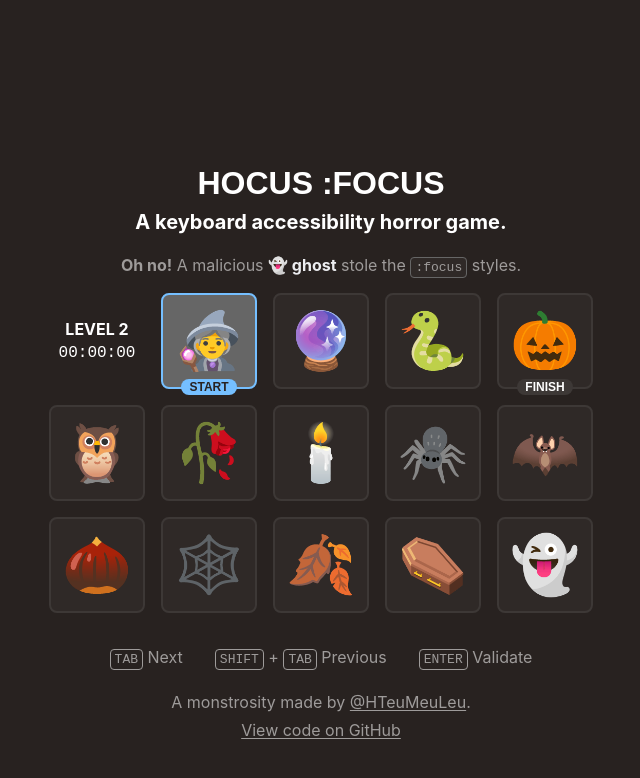
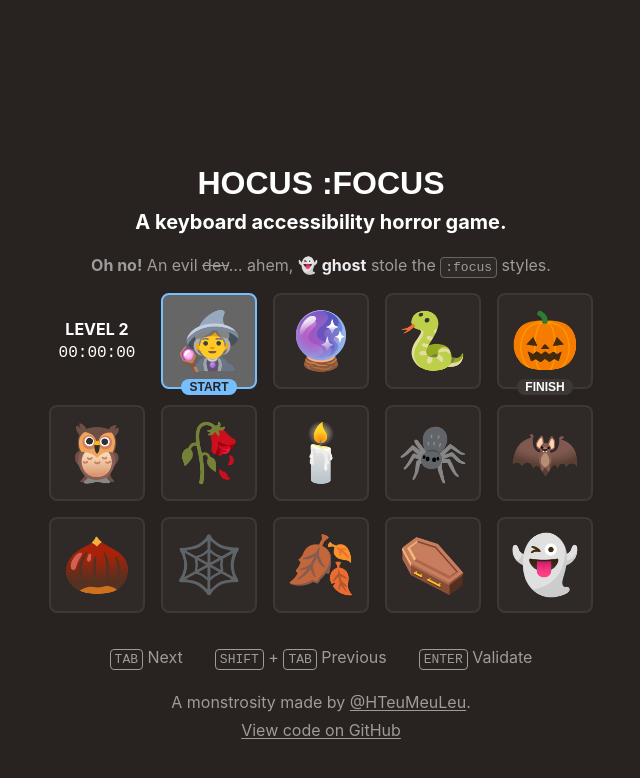
Before and after one commit to hteumeuleu/hocus-focus, a Jekyll site: the page built from pages/2.html, in a window 1280 px wide. Shown: the top 778 px of the page, without its empty margins (319-959 px from the left). Built offline with Jekyll 4.4.1, drawn with Linux system fonts in a browser that asks for light colours.

Commit message:
Update page 2 rules

```diff
--- a/_includes/styles.scss
+++ b/_includes/styles.scss
@@ -41,6 +41,10 @@ code {
 	border-radius: rem(4px);
 	background-color: #2f2927;
 	border: 1px solid #666;
+}
+
+ins {
+	text-decoration: none;
 }
 
 .page {
--- a/pages/2.html
+++ b/pages/2.html
@@ -4,7 +4,7 @@ layout: default
 permalink: /2/
 ---
 <div class="rules">
-	<p><span class="oh-no">Oh no!</span> A malicious <span class="char" style="color:#ecedf0;"><span aria-hidden="true">👻</span> ghost</span> stole the <code>:focus</code> styles.</p>
+	<p><span class="oh-no">Oh no!</span> An evil <del>dev</del>… ahem, <ins><span class="char" style="color:#ecedf0;"><span aria-hidden="true">👻</span> ghost</span></ins> stole the <code>:focus</code> styles.</p>
 </div>
 <form action="/3/">
 	<div class="game has-startup-styles">
```
